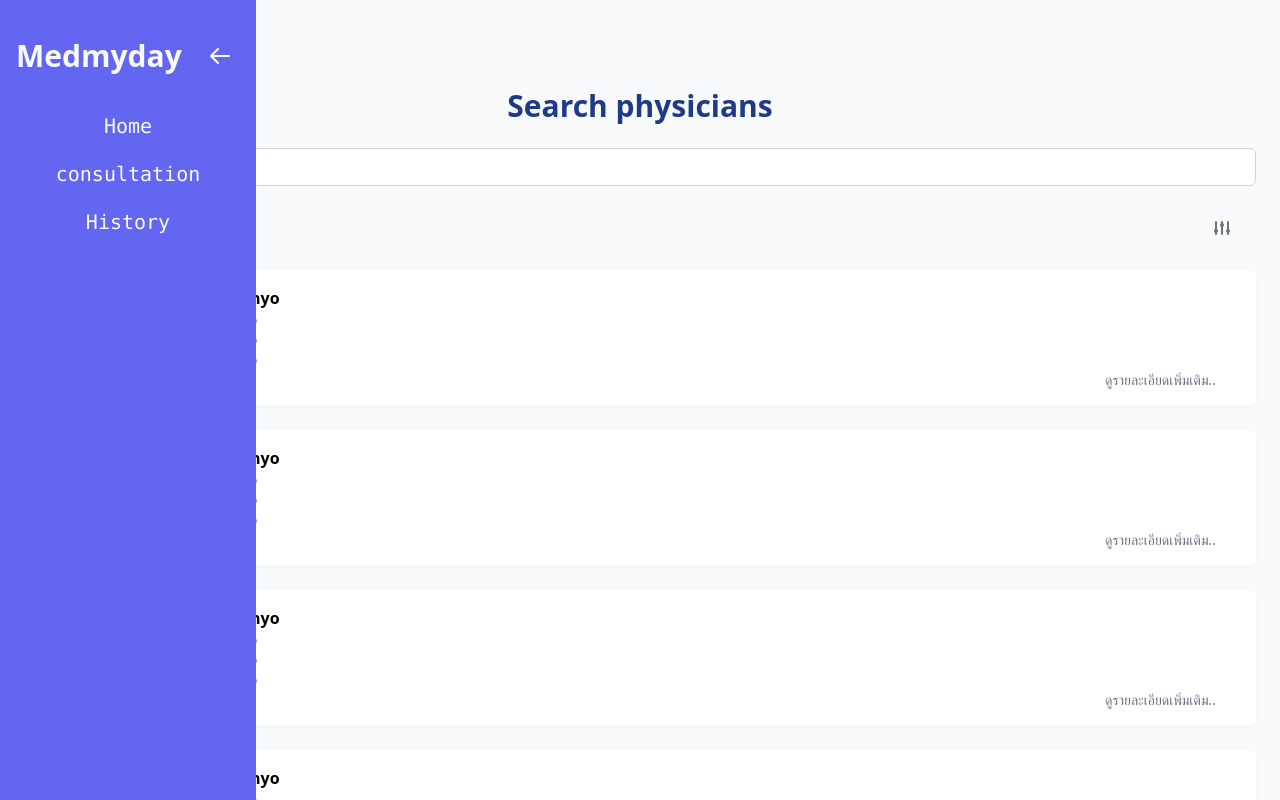
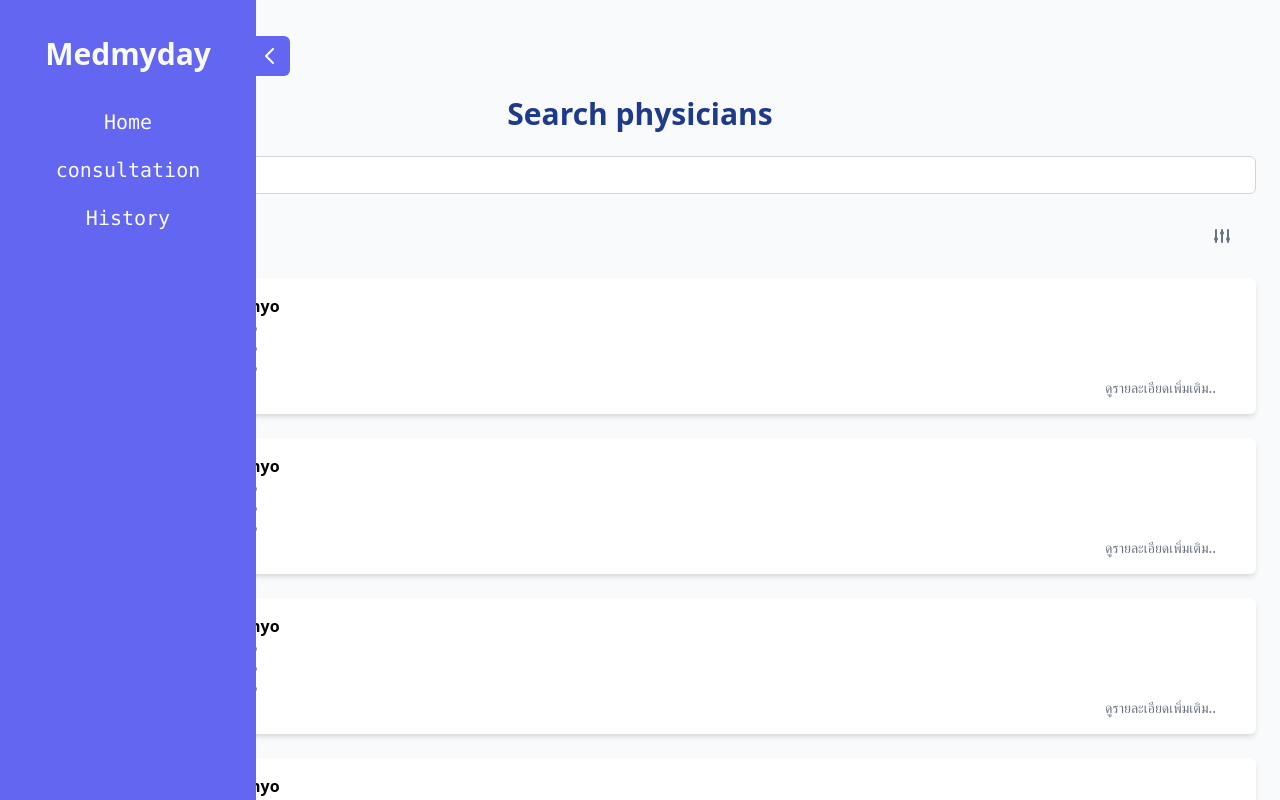
Before and after one commit to suchart-project/frontend, a Next.js app: page / in a window 1280 px wide. Both pictures are taken after a click on the element 44 px from the left and 44 px from the top of the page. Shown: the top 800 px of the page. Built offline with nearby package versions, Linux system fonts and the light colour scheme; grey boxes are pictures that could not be loaded.

Commit message:
✏️ navbar : hover color

```diff
--- a/src/components/Navbar.js
+++ b/src/components/Navbar.js
@@ -12,14 +12,17 @@ export default function Navbar() {
 				}`}
 			>
 				<div className="flex flex-col w-full p-2 gap-1 items-center justify-center">
-					<div className="flex items-center mb-6 w-full text-white text-3xl">
-						<div className=" flex-1 font-bold text-gray-50">
-							<a>Medmyday</a>
-						</div>
-						<div className="menu" onClick={toggle}>
+					<div className="items-center relative text-center  mb-6 w-full text-white text-3xl">
+						<a className=" font-bold  text-gray-50">Medmyday</a>
+
+						{isOpen && (
+							<div
+								className="menu absolute top-0 right-[-50px] bg-indigo-500 hover:bg-indigo-500"
+								onClick={toggle}
+							>
 								<svg
 									xmlns="http://www.w3.org/2000/svg"
-								className="h-6 w-6 "
+									className="h-6 w-6"
 									fill="none"
 									viewBox="0 0 24 24"
 									stroke="currentColor"
@@ -28,10 +31,11 @@ export default function Navbar() {
 										strokeLinecap="round"
 										strokeLinejoin="round"
 										strokeWidth={2}
-									d="M10 19l-7-7m0 0l7-7m-7 7h18"
+										d="M15 19l-7-7 7-7"
 									/>
 								</svg>
 							</div>
+						)}
 					</div>
 					<Link href="/">
 						<div className="menu text-center w-full">Home</div>
@@ -53,10 +57,10 @@ export default function Navbar() {
 				></div>
 			)}
 			<div>
-				<div className="icon w-10 text-gray-500" onClick={toggle}>
+				<div className="icon w-12 text-gray-500" onClick={toggle}>
 					<svg
 						xmlns="http://www.w3.org/2000/svg"
-						className="h-6 w-6"
+						className="h-8 w-8"
 						fill="none"
 						viewBox="0 0 24 24"
 						stroke="currentColor"
--- a/src/components/SearchPerson.js
+++ b/src/components/SearchPerson.js
@@ -8,7 +8,7 @@ export default function SearchPerson({ photoURL, userData: user }) {
 
 	return (
 		<Link href="/request">
-			<div className="bg-white  rounded-md px-6 py-4 drop-shadow-sm cursor-pointer hover:shadow-md hover:brightness-105 hover:text-gray-600">
+			<div className="bg-white  rounded-md px-6 py-4  cursor-pointer shadow-md hover:brightness-105 hover:text-gray-600">
 				<div className="flex flex-row items-center">
 					<img
 						src={
```
Lines whose indentation alone changed are shown as unchanged.
